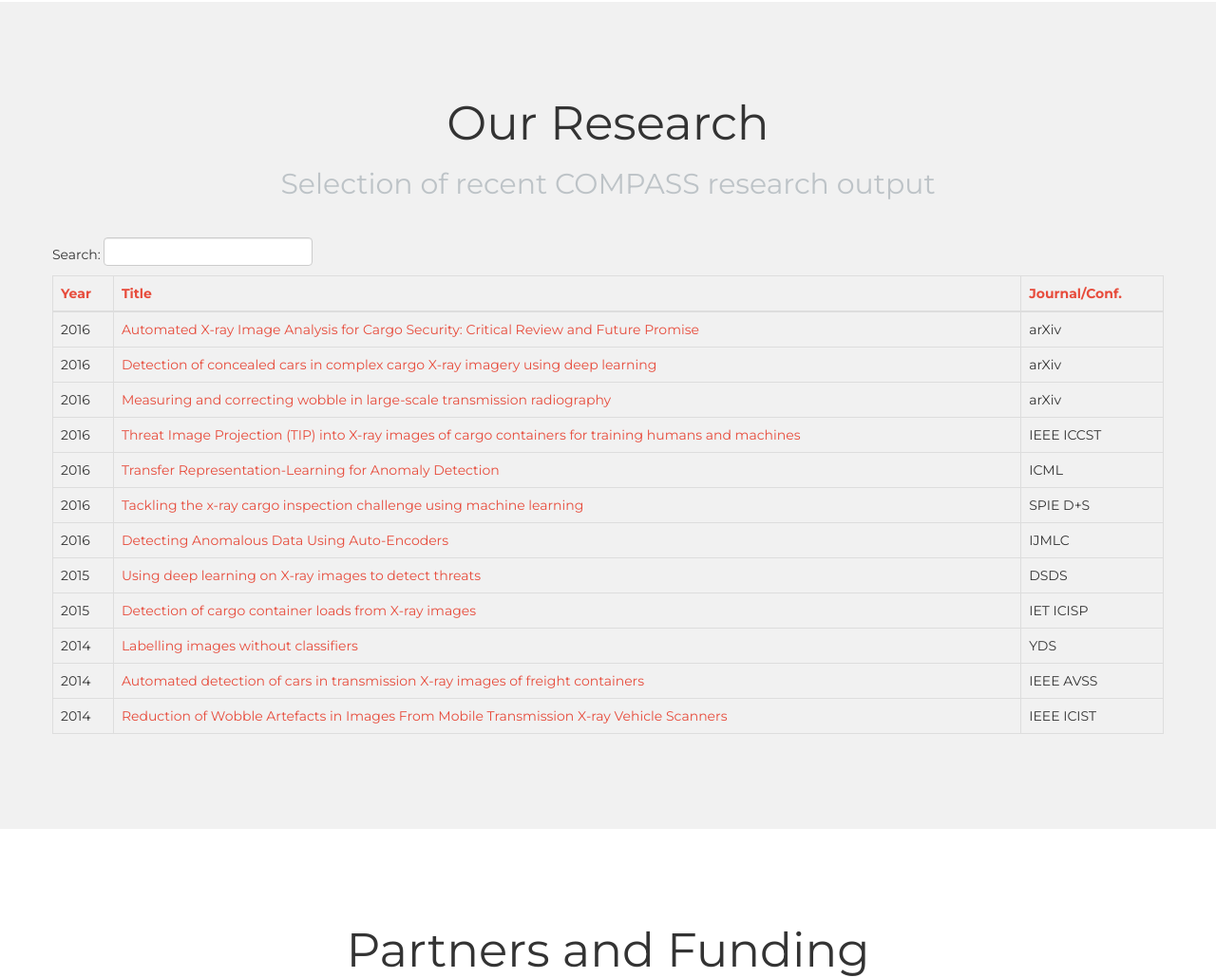
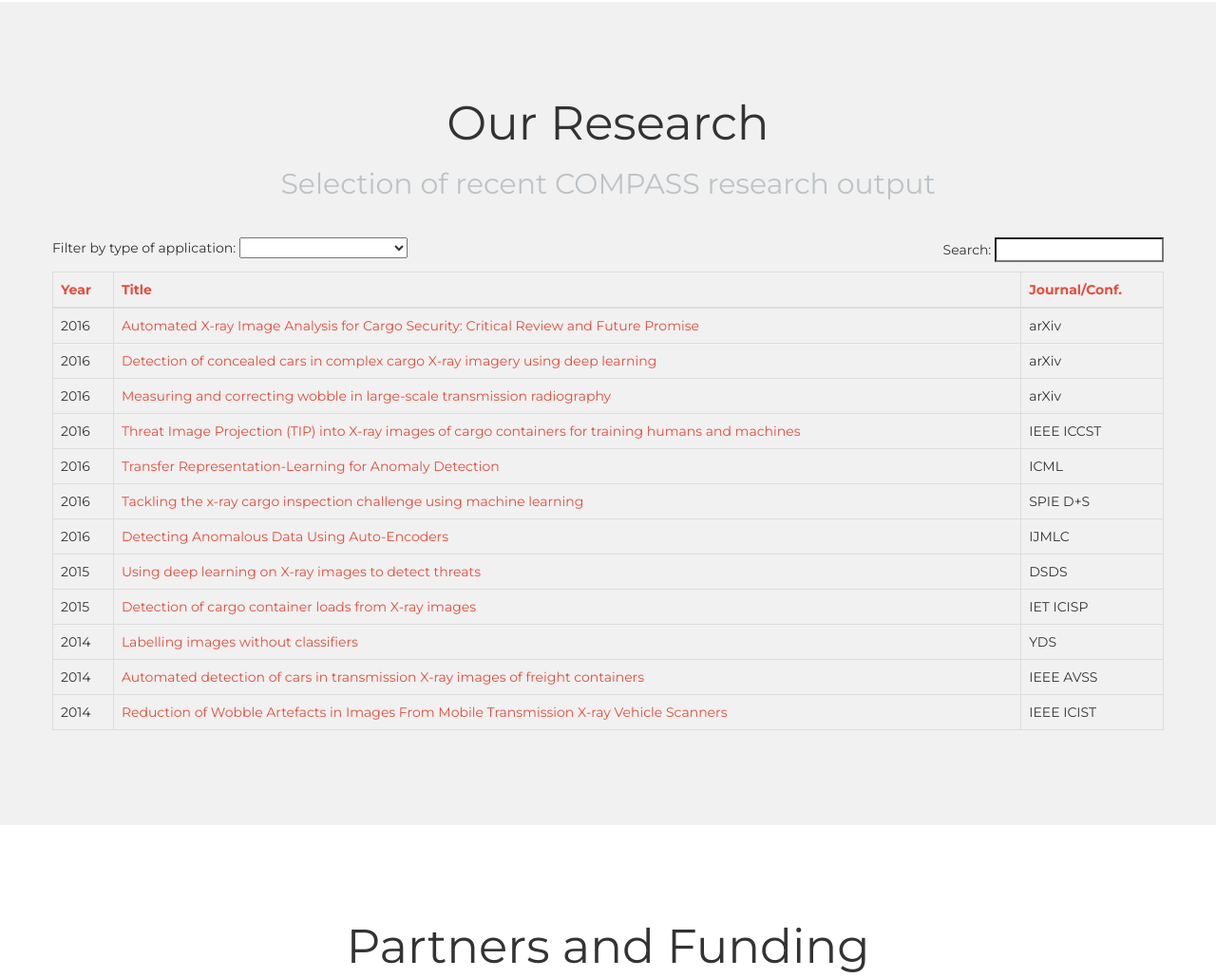
Before and after one commit to GriffinLab/website-compass, a PHP site: page / in a window 1280 px wide. Shown: the part 1723-2753 px from the top of the page at 95% size. Run offline with PHP 8.4, Linux system fonts and the light colour scheme.

Commit message:
Added a box to filter papers by type of application

```diff
--- a/assets/css/main.css
+++ b/assets/css/main.css
@@ -21,23 +21,8 @@ a:hover {
   color: #e76c3c;
 }
 
-#dynatable-query-search-publications{
-    box-shadow: rgba(0, 0, 0, 0.0745098) 0px 1px 1px 0px inset;
-    box-sizing: content-box;
-    color: rgb(85, 85, 85);
-    height: 20px;
-    vertical-align: middle;
-    width: 206px;
-    column-rule-color: rgb(85, 85, 85);
-    perspective-origin: 110px 15px;
-    transform-origin: 110px 15px;
-    border: 1px solid rgb(204, 204, 204);
-    border-radius: 4px 4px 4px 4px;
-    font: normal normal normal normal 14px / 20px "Helvetica Neue", Helvetica, Arial, sans-serif;
-    margin: 0px 0px 10px;
-    outline: rgb(85, 85, 85) none 0px;
-    padding: 4px 6px;
-    transition: border 0.2s linear 0s, box-shadow 0.2s linear 0s;
+#dynatable-search-publications{
+    float:right;
 }
 
 
--- a/index.php
+++ b/index.php
@@ -182,9 +182,16 @@
     <h1 class="title">Our Research</h1>
     <h2 class="subtitle">Selection of recent COMPASS research output</h2>
 
-
-
-<div class="dynatable-demo">
+<div id="search-function-example-price-filter" style="float: left; margin-bottom: 1em;">
+Filter by type of application:
+<select id="type">
+  <option></option>
+  <option>Object Detection</option>
+  <option>Anomaly Detection</option>
+  <option>Image Pre-Processing</option>
+  <option>Review</option>
+</select>
+</div>
 <table id="publications" class="table table-bordered" style="-webkit-border-radius: 4px; -moz-border-radius: 4px; border-radius: 4px;">
   <thead>
     <tr>
@@ -192,6 +199,7 @@
       <th>Title</th>
       <th>Journal/Conf.</th>
       <th style="display: none">Authors</th>
+      <th style="display: none">Type</th>
     </tr>
   </thead>
   <tbody>
@@ -200,80 +208,99 @@
       <td><a href="http://arxiv.org/abs/1608.01017">Automated X-ray Image Analysis for Cargo Security: Critical Review and Future Promise</a></td>
       <td>arXiv</td>
       <td>Thomas Rogers TWR, Nicolas Jaccard NJ, Lewis Griffin LDG</td>
+      <td>Review Object Detection Anomaly Detection Image Pre-Processing</td>
     </tr>
      <tr>
       <td>2016</td>
       <td><a href="http://arxiv.org/abs/1606.08078">Detection of concealed cars in complex cargo X-ray imagery using deep learning</a></td>
       <td>arXiv</td>
       <td>Nicolas Jaccard NJ, Thomas Rogers TWR, Edward Morton EJM, Lewis Griffin LDG</td>
+      <td>Object Detection</td>
     </tr>
      <tr>
       <td>2016</td>
       <td><a href="http://arxiv.org/abs/1608.03847">Measuring and correcting wobble in large-scale transmission radiography</a></td>
       <td>arXiv</td>
       <td>Thomas Rogers TWR, James Ollier JO, Edward Morton EJM, Lewis Griffin LDG</td>
+      <td>Image Pre-Processing</td>
     </tr>
     <tr>
       <td>2016</td>
       <td><a href="http://imageanalysis.cs.ucl.ac.uk/documents/TIP_Carnahan_web.pdf">Threat Image Projection (TIP) into X-ray images of cargo containers for training humans and machines</a></td>
       <td>IEEE ICCST</td>
       <td>Thomas Rogers TWR, Nicolas Jaccard NJ, Emmanouil Protonotarios EPD, James Ollier JO, Edward Morton EM, Lewis Griffin LDG</td>
+      <td>Object Detection</td>
     </tr>
     <tr>
       <td>2016</td>
       <td><a href ="https://drive.google.com/file/d/0B8Dg3PBX90KNeFROU3BDT1ZhTXlSV3Rsb3JfVWNTWkpLTUhJ/view">Transfer Representation-Learning for Anomaly Detection</a></td>
       <td>ICML</td>
       <td>Jerone Andrews JTAA, Thomas Tanay TT, Edward Morton EJM, Lewis Griffin LDG</td>
+      <td>Anomaly Detection</td>
     </tr>
     <tr>
       <td>2016</td>
       <td><a href ="http://imageanalysis.cs.ucl.ac.uk/documents/SPIE_DEFENSE_16_NJ_TWR_XRAY.pdf">Tackling the x-ray cargo inspection challenge using machine learning</a></td>
       <td>SPIE D+S</td>
       <td>Nicolas Jaccard NJ, Thomas Rogers TWR, Edward Morton EJM, Lewis Griffin LDG</td>
+      <td>Review Object Detection Image Pre-Processing</td>
     </tr>
     <tr>
       <td>2016</td>
       <td><a href ="http://www.ijmlc.org/vol6/565-L009.pdf">Detecting Anomalous Data Using Auto-Encoders</a></td>
       <td>IJMLC</td>
       <td>Jerone Andrews JTAA, Edward Morton WJM, Lewis Griffin LDG</td>
+      <td>Anomaly Detection</td>
     </tr>
     <tr>
       <td>2015</td>
       <td><a href ="http://imageanalysis.cs.ucl.ac.uk/documents/NJaccard_DSDS.pdf">Using deep learning on X-ray images to detect threats</a></td>
       <td>DSDS</td>
       <td>Nicolas Jaccard NJ, Thomas Rogers TWR, Edward Morton EJM, Lewis Griffin LDG</td>
+      <td>Object Detection</td>
     </tr>
      <tr>
       <td>2015</td>
       <td><a href ="http://digital-library.theiet.org/content/conferences/10.1049/cp.2015.1762">Detection of cargo container loads from X-ray images</a></td>
       <td>IET ICISP</td>
       <td>Thomas Rogers TWR, Nicolas Jaccard NJ, Edward Morton EJM, Lewis Griffin LDG</td>
+      <td>Object Detection</td>
     </tr>
          <tr>
       <td>2014</td>
       <td><a href ="https://www.cs.york.ac.uk/ftpdir/reports/2014/YCS/494/YCS-2014-494.pdf#page=39">Labelling images without classifiers</a></td>
       <td>YDS</td>
       <td>Theodore Boyd TB, Lewis Griffin LDG</td>
+      <td>Object Detection</td>
     </tr>
              <tr>
       <td>2014</td>
       <td><a href ="http://ieeexplore.ieee.org/xpl/login.jsp?tp=&arnumber=6918699&url=http%3A%2F%2Fieeexplore.ieee.org%2Fxpls%2Fabs_all.jsp%3Farnumber%3D6918699">Automated detection of cars in transmission X-ray images of freight containers</a></td>
       <td>IEEE AVSS</td>
       <td>Nicolas Jaccard NJ, Thomas Rogers TWR, Lewis Griffin LDG</td>
+      <td>Object Detection</td>
     </tr>
                  <tr>
       <td>2014</td>
       <td><a href ="http://ieeexplore.ieee.org/xpl/login.jsp?tp=&arnumber=6958504&url=http%3A%2F%2Fieeexplore.ieee.org%2Fxpls%2Fabs_all.jsp%3Farnumber%3D6958504">Reduction of Wobble Artefacts in Images From Mobile Transmission X-ray Vehicle Scanners</a></td>
       <td>IEEE ICIST</td>
       <td>Thomas Rogers TWR, James Ollier JO, Edward Morton EJM, Lewis Griffin LDG</td>
+      <td>Image Pre-Processing</td>
     </tr>
   </tbody>
 </table>
-</div>
+
 
 
 <script>
-  $('#publications').dynatable({
+
+$('#publications').bind('dynatable:init',function(e,dynatable){
+    dynatable.queries.functions['type'] = function(record, queryValue) {
+      return record.type.indexOf(queryValue)>-1;
+    };
+  })
+
+  .dynatable({
     features: {
       paginate: false,
       search: true,
@@ -281,8 +308,11 @@
     },
     dataset: {
       ajax:false
+    },
+    inputs: {
+      queries: $('#type')
     }
-});
+  });
 </script>
  <!--    <div class="col-lg-4 col-md-4 col-sm-6 col-xs-12">
     <div class="portfolio-item wow fadeInLeft" data-wow-delay=".5s">
```
